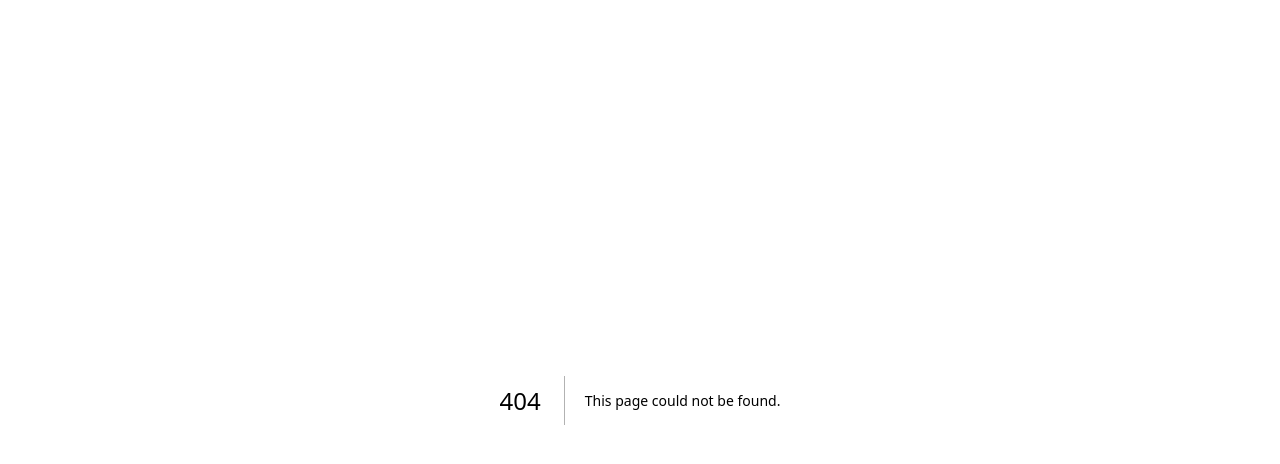
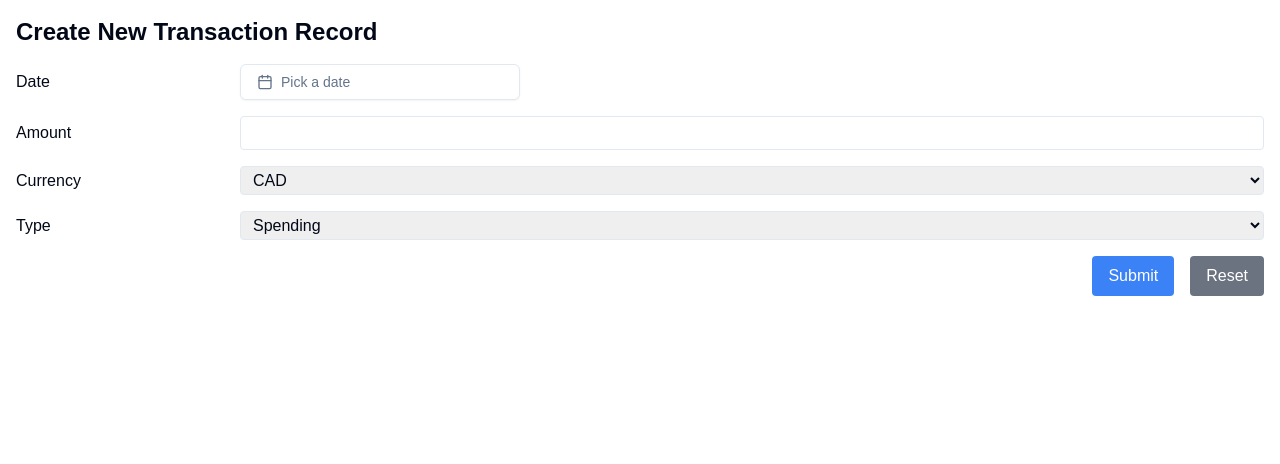
Before and after one commit to am5a03/financial-manager, a Next.js app: page /create in a window 1280 px wide. Before the commit this address had no page. Shown: the top 464 px of the page. Built offline with nearby package versions, Linux system fonts and the light colour scheme.

Commit message:
basic form for creating a transaction

```diff
--- /dev/null
+++ b/src/app/create/page.tsx
@@ -0,0 +1,68 @@
+"use client";
+import { DatePicker } from "@/components/datepicker";
+import FormFeild from "@/components/ui/form/form-field";
+import { TransactionType } from "@/types";
+
+export default function Page() {
+  return (
+    <div className="container mx-auto p-4">
+      <h1 className="text-2xl font-bold mb-4">Create New Transaction Record</h1>
+      <form onSubmit={() => {}}>
+        <div className="flex flex-col gap-4">
+          <FormFeild label="Date">
+            <DatePicker />
+          </FormFeild>
+          <FormFeild label="Amount">
+            <input
+              type="number"
+              id="amount"
+              // {...register("amount", { required: true })}
+              className="border rounded px-2 py-1 flex-grow"
+            />
+          </FormFeild>
+          <FormFeild label="Currency">
+            <select
+              id="currency"
+              // {...register("currency", { required: true })}
+              className="border rounded px-2 py-1 flex-grow"
+            >
+              {["CAD", "HKD", "JPY", "GBP", "USD"].map((code) => (
+                <option key={code} value={code}>
+                  {code}
+                </option>
+              ))}
+            </select>
+          </FormFeild>
+          <FormFeild label="Type">
+            <select
+              id="type"
+              // {...register("currency", { required: true })}
+              className="border rounded px-2 py-1 flex-grow"
+            >
+              {Object.values(TransactionType).map((code) => (
+                <option key={code} value={code}>
+                  {code}
+                </option>
+              ))}
+            </select>
+          </FormFeild>
+          <div className="flex justify-end gap-4">
+            <button
+              type="submit"
+              className="bg-blue-500 text-white px-4 py-2 rounded"
+            >
+              Submit
+            </button>
+            <button
+              type="button"
+              // onClick={() => reset()}
+              className="bg-gray-500 text-white px-4 py-2 rounded"
+            >
+              Reset
+            </button>
+          </div>
+        </div>
+      </form>
+    </div>
+  );
+}
--- a/src/app/layout.tsx
+++ b/src/app/layout.tsx
@@ -4,8 +4,8 @@ import "./globals.css";
 import { ThemeProvider } from "@/components/ui/theme-provider";
 
 export const metadata: Metadata = {
-  title: "Income Calculator",
-  description: "Calculate your income",
+  title: "Financial Manager",
+  description: "Manage your income and spending",
 };
 
 export default function RootLayout({
--- a/src/app/page.tsx
+++ b/src/app/page.tsx
@@ -1,13 +1,31 @@
 import { Button } from "@/components/ui/button";
 import { ModeToggle } from "@/components/ui/ModeToggle";
 import Image from "next/image";
+import Link from "next/link";
 
 export default function Home() {
   return (
-    <div>
-      <nav>
-        <h1>Hello World</h1>
-      </nav>
+    <div className="container mx-auto p-4 text-center">
+      <h1 className="text-3xl font-bold mb-6">
+        Welcome to Your Income Tracker
+      </h1>
+      <p className="mb-6 text-lg">
+        Track and manage your income effortlessly with simple tools.
+      </p>
+      <div className="flex justify-center gap-6">
+        <Link
+          href="/create"
+          className="bg-blue-500 text-white px-6 py-3 rounded shadow"
+        >
+          Create a Record
+        </Link>
+        <Link
+          href="/view"
+          className="bg-green-500 text-white px-6 py-3 rounded shadow"
+        >
+          View Records
+        </Link>
+      </div>
     </div>
   );
 }
--- /dev/null
+++ b/src/components/datepicker.tsx
@@ -0,0 +1,43 @@
+"use client";
+
+import * as React from "react";
+import { format } from "date-fns";
+import { CalendarIcon } from "lucide-react";
+
+import { cn } from "@/lib/utils";
+import { Button } from "@/components/ui/button";
+import { Calendar } from "@/components/ui/calendar";
+import {
+  Popover,
+  PopoverContent,
+  PopoverTrigger,
+} from "@/components/ui/popover";
+
+export function DatePicker() {
+  const [date, setDate] = React.useState<Date>();
+
+  return (
+    <Popover>
+      <PopoverTrigger asChild>
+        <Button
+          variant={"outline"}
+          className={cn(
+            "w-[280px] justify-start text-left font-normal",
+            !date && "text-muted-foreground",
+          )}
+        >
+          <CalendarIcon />
+          {date ? format(date, "PPP") : <span>Pick a date</span>}
+        </Button>
+      </PopoverTrigger>
+      <PopoverContent className="w-auto p-0">
+        <Calendar
+          mode="single"
+          selected={date}
+          onSelect={setDate}
+          initialFocus
+        />
+      </PopoverContent>
+    </Popover>
+  );
+}
--- /dev/null
+++ b/src/components/ui/form/form-field.tsx
@@ -0,0 +1,15 @@
+interface Props {
+  label: string;
+  children: React.ReactNode;
+}
+
+export default function FormFeild({ label, children }: Props) {
+  return (
+    <div className="flex items-center gap-4">
+      <label htmlFor="date" className="w-1/6">
+        {label}
+      </label>
+      {children}
+    </div>
+  );
+}
--- a/src/db/schema.ts
+++ b/src/db/schema.ts
@@ -5,6 +5,9 @@ export const incomeRecordsTable = sqliteTable("income_records", {
   timestamp: int("timestamp", { mode: "timestamp" }).notNull(),
   currency: text().notNull(),
   source: text().notNull(),
+  amount: real().notNull(),
+  type: text({ enum: ["spending", "income"] }).notNull(),
+  category: text(),
 });
 
 export const currenciesTable = sqliteTable("currencies", {
--- /dev/null
+++ b/src/types/index.ts
@@ -0,0 +1,4 @@
+export enum TransactionType {
+  Spending = "Spending",
+  Income = "Income",
+}
```
